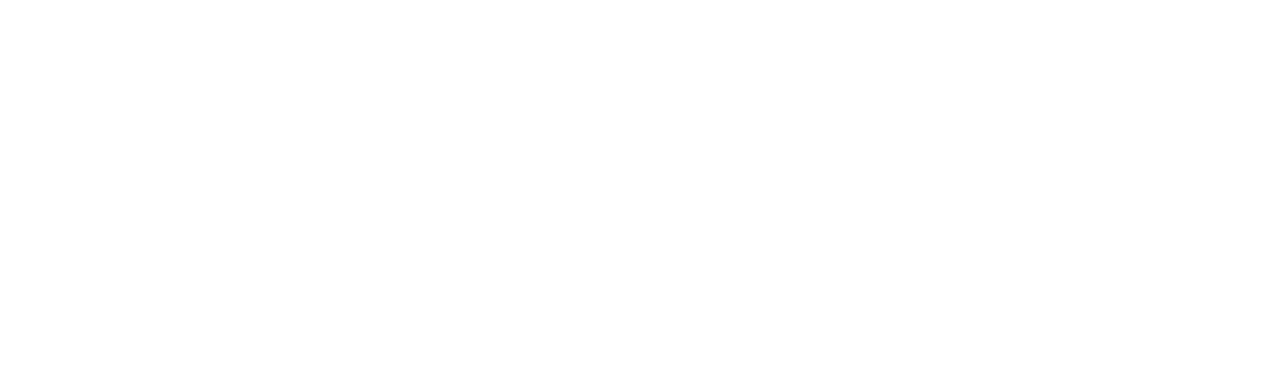
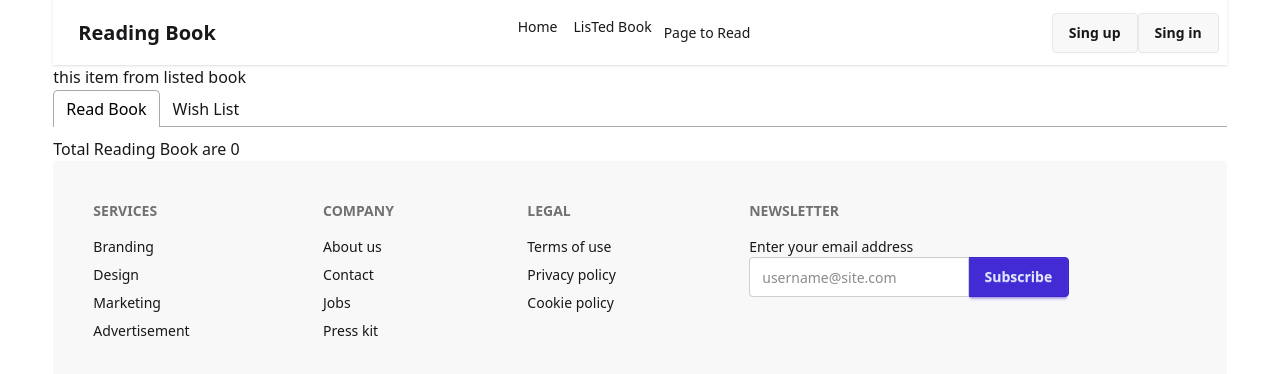
Before and after one commit to abuyusufrony/my-bbok-reading, a React (Vite) app: page /listedBooks in a window 1280 px wide. Before the commit this address had no page. Shown: the top 374 px of the page. Built offline with nearby package versions, Linux system fonts and the light colour scheme.

Commit message:
mark-as-read

```diff
--- a/package.json
+++ b/package.json
@@ -16,6 +16,7 @@
     "react-dom": "^19.0.0",
     "react-icons": "^5.5.0",
     "react-router": "^7.4.0",
+    "react-tabs": "^6.1.0",
     "tailwindcss": "^4.0.15"
   },
   "devDependencies": {
--- a/src/Components/Book/Book2.jsx
+++ b/src/Components/Book/Book2.jsx
@@ -10,7 +10,7 @@
     return (
         <Link to={`/books/${bookId}`}>
             <div>
-                <div className="card bg-base-300 w-96 shadow-sm p-8   ">
+                <div className="card bg-base-300 w-96 shadow-sm p-8 mt-6   ">
                     <figure className='bg-base-100 py-6 rounded-2xl'>
                         <img className='h-[196px]'
                             src={image}
--- /dev/null
+++ b/src/Components/ListedBooks/ListedBooks.jsx
@@ -0,0 +1,66 @@
+import React, { useEffect, useState } from 'react';
+import { useLoaderData } from 'react-router';
+
+import { Tab, Tabs, TabList, TabPanel } from 'react-tabs';
+import 'react-tabs/style/react-tabs.css';
+import { getWish, setInlocal } from '../../Utilities/SetDb';
+import Book2 from '../Book/Book2';
+
+const ListedBooks = () => {
+    const [read, setread] = useState([])
+    const [get, setget] = useState([])
+
+    const allBooksI = useLoaderData();
+
+    useEffect(() => {
+
+        const storlist = setInlocal();
+        const getlist = getWish()
+
+        console.log(storlist, allBooksI)
+        const storlistid = storlist.map(id => parseInt(id));
+        const getlistid = getlist.map(id => parseInt(id))
+        const allgetListed = allBooksI.filter(book => getlistid.includes(book.bookId))
+
+        const allread = allBooksI.filter(book => storlistid.includes(book.bookId))
+        setread(allread)
+        setget(allgetListed)
+
+
+
+    }, [])
+
+    return (
+        <div>
+            <h2> this item from listed book   </h2>
+
+
+            <div>
+
+                <Tabs>
+                    <TabList>
+                        <Tab>Read Book</Tab>
+                        <Tab>Wish List</Tab>
+                    </TabList>
+
+                    <TabPanel>
+                        <h2>Total Reading Book are {read.length}</h2>
+
+                        {
+                            read.map(book => <  Book2 itembooks={book}></Book2>)
+                        }
+                    </TabPanel>
+                    <TabPanel>
+                        <h2>Wish Listed {get.length} </h2>
+                        {
+                            get.map(g => <Book2 itembooks={g}></Book2>)
+                        }
+                    </TabPanel>
+                </Tabs>
+
+            </div>
+        </div>
+    );
+};
+
+export default ListedBooks;
--- a/src/Components/Navbar/Navbar.jsx
+++ b/src/Components/Navbar/Navbar.jsx
@@ -5,8 +5,15 @@
 const Navbar = () => {
 
     const links = <>
-        <NavLink to='/'> Home</NavLink>
-        <li><a>Listed Books</a></li>
+
+        <div className='mr-4'>
+            <Link to='/'> Home</Link>
+        </div>
+        <div>
+            <Link to='/listedBooks'>LisTed Book</Link>
+        </div>
+        <NavLink >  </NavLink>
+
         <li><a>Page to Read</a></li>
     </>
 
--- a/src/Utilities/SetDb.js
+++ b/src/Utilities/SetDb.js
@@ -53,4 +53,4 @@
 
 
 
-export { getInLocal, setWish }
+export { getInLocal, setWish, setInlocal, getWish }
--- a/src/main.jsx
+++ b/src/main.jsx
@@ -7,6 +7,7 @@
 import Home from './Components/Home/Home.jsx'
 import Dashborad from './Components/Dashbord/Dashborad.jsx'
 import BookDetail from './Components/BookDetail/BookDetail.jsx'
+import ListedBooks from './Components/ListedBooks/ListedBooks.jsx'
 const router = createBrowserRouter([
   {
     path: '/',
@@ -25,6 +26,12 @@
         loader: () => fetch('/booksData.json')
       },
       {
+        path: 'listedBooks',
+        element: <ListedBooks></ListedBooks>,
+        loader: () => fetch('/booksData.json')
+
+      },
+      {
         path: 'dashbord',
         element: <Dashborad></Dashborad>
       }
```
Also changed, not shown: 1 other file (tests, documents, lock files or other folders).
